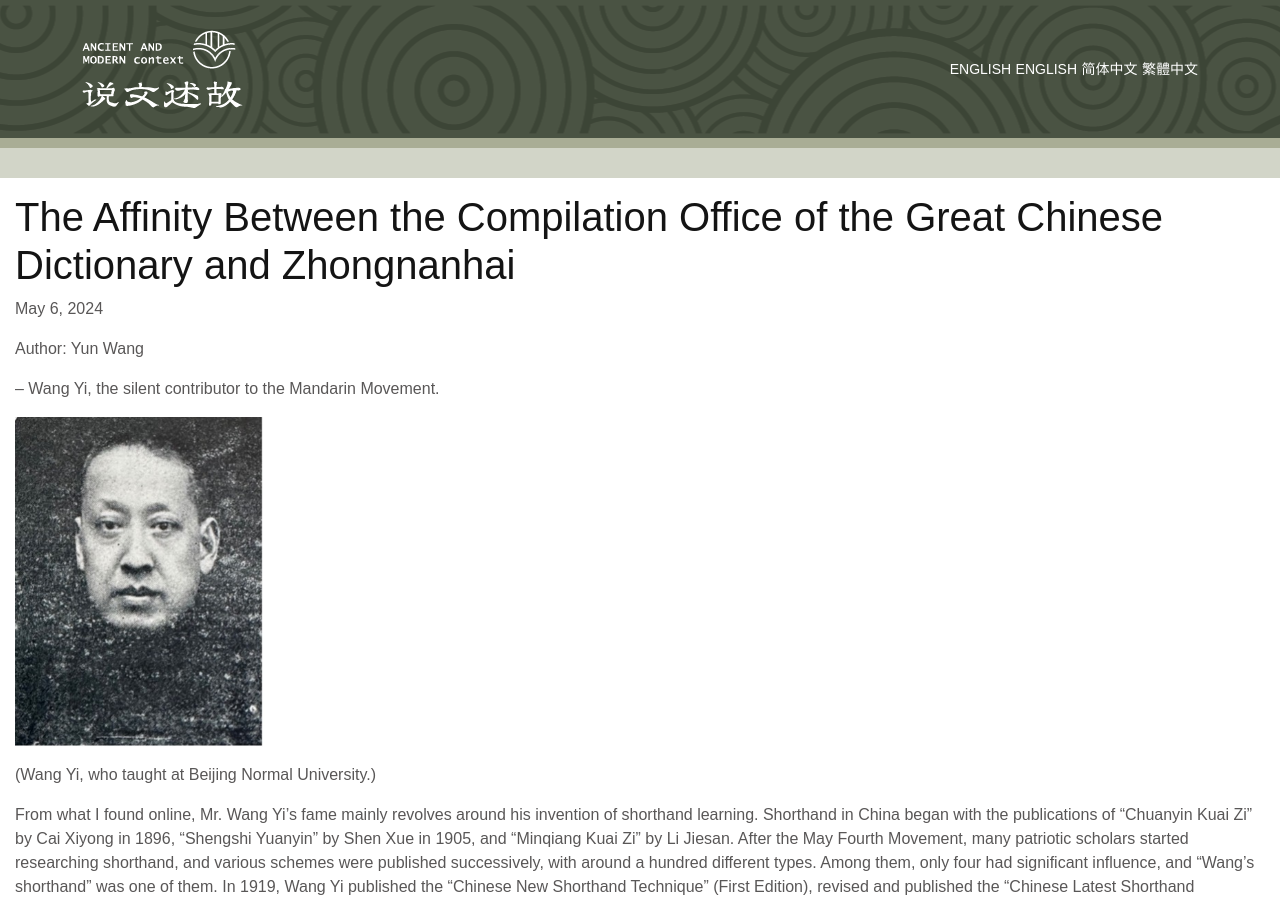
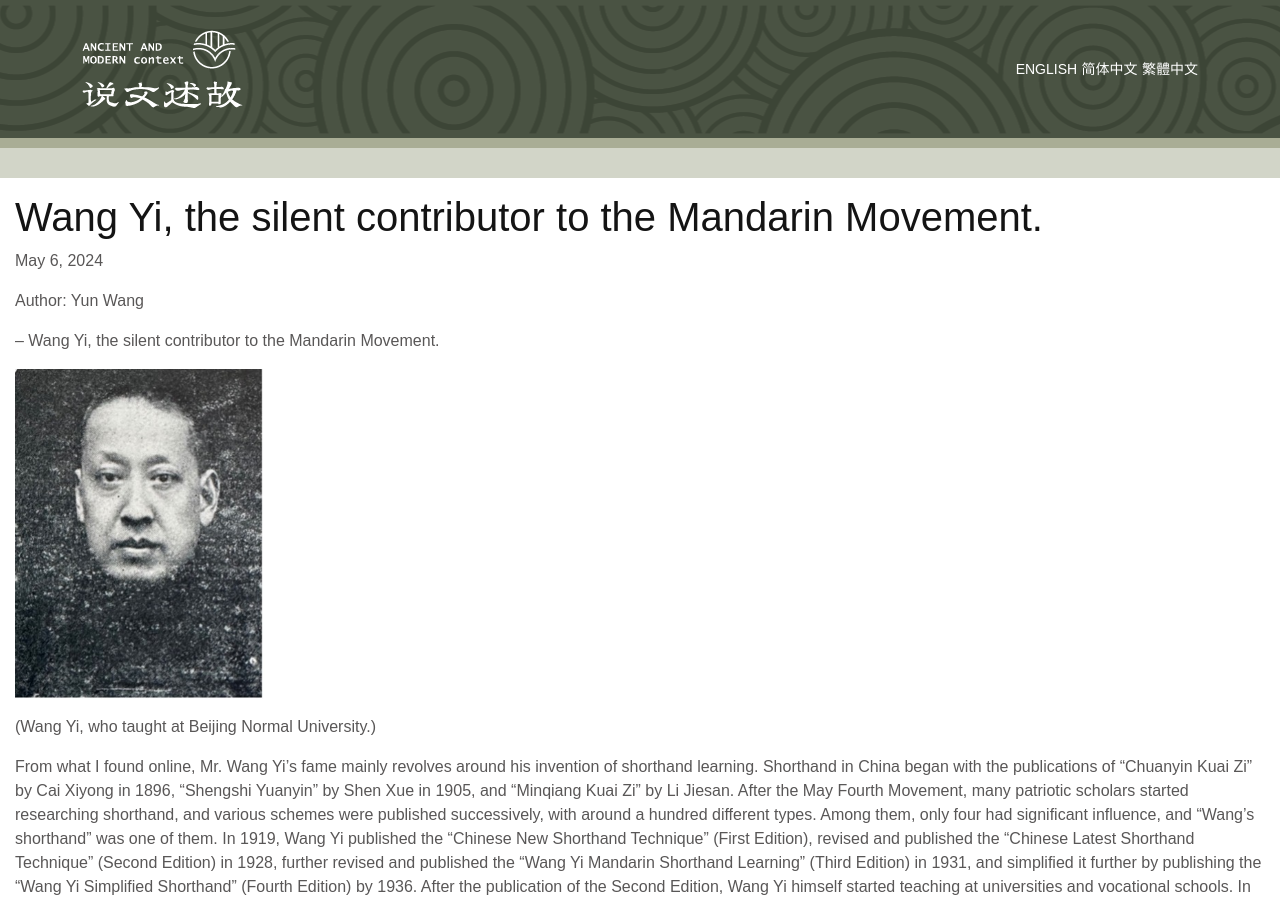
Before and after one commit to clangreformers/clangreformers.github.io, a Jekyll site: the page built from _posts/2024-05-29-wangyi.md, in a window 1280 px wide and 900 px high. Built offline with Jekyll 4.4.1, drawn with Linux system fonts in a browser that asks for light colours.

Commit message:
add article wangyi

```diff
--- a/_posts/2024-05-29-wangyi.md
+++ b/_posts/2024-05-29-wangyi.md
@@ -1,9 +1,9 @@
 ---
 layout: post
-title: The Affinity Between the Compilation Office of the Great Chinese Dictionary and Zhongnanhai
+title: Wang Yi, the silent contributor to the Mandarin Movement.
 date:  2024-05-6 14:00:00 -0000
 categories: jekyll update
-ref:  zhongnanhai
+ref:  wangyi-silent-contributor
 lang: English
 ---
 
```
Also changed, not shown: _posts/2024-05-29-wangyi-cn.md (+1 -1 lines), _posts/2024-05-29-wangyi-tw.md (+1 -1 lines).
